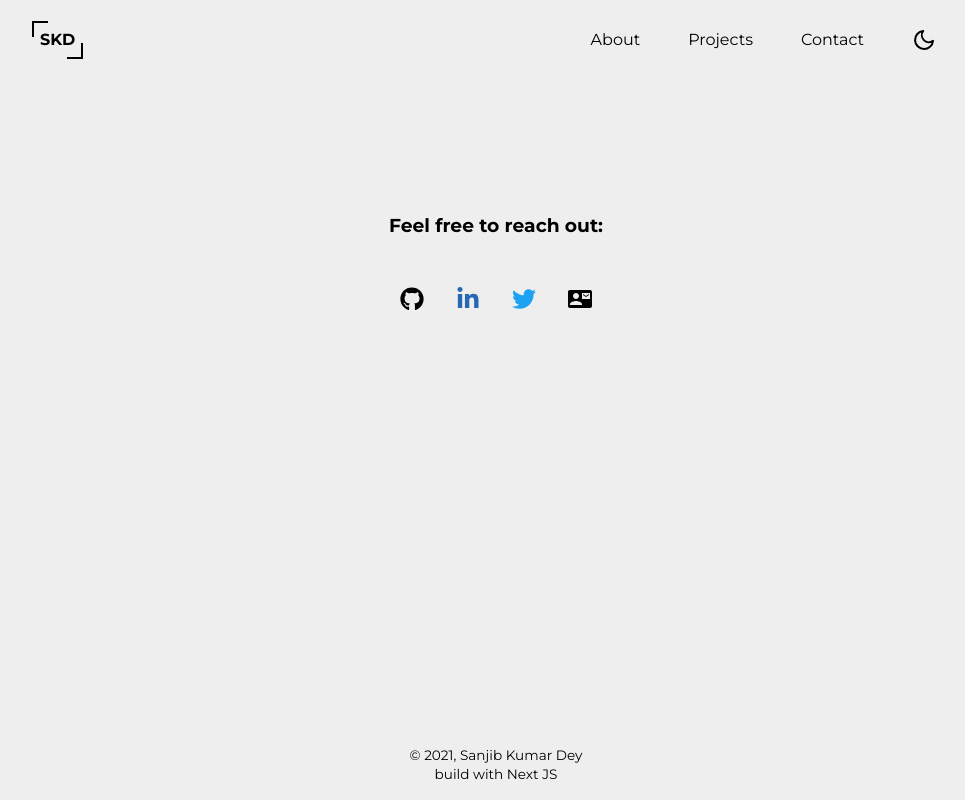
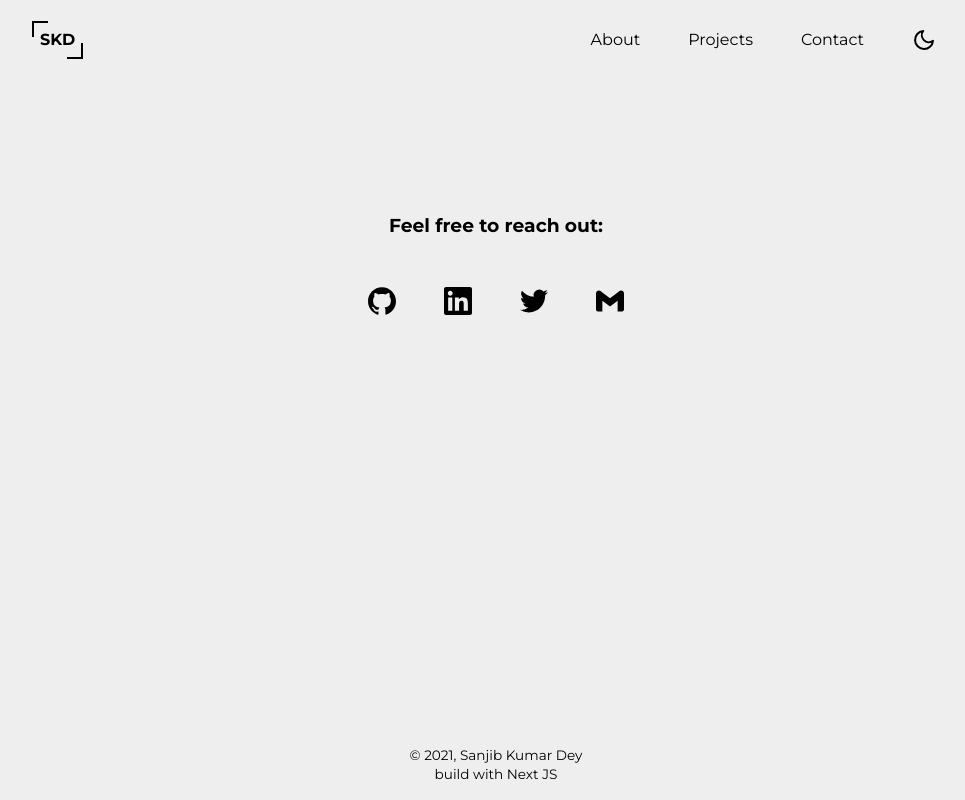
Before and after one commit to sanjibdey104/portfolio-v1, a Next.js app: page /contact in a window 1280 px wide. Shown: the whole page, without its empty margins (144-1109 px from the left). Built offline with nearby package versions, Linux system fonts and the light colour scheme.

Commit message:
Style: contact page link icons

```diff
--- a/components/Work.js
+++ b/components/Work.js
@@ -29,11 +29,11 @@ const WorkComponent = styled.section`
             font-weight: 500;
 
             &:hover {
-                color: #1976d2;
+                color: var(--accent-color);
             }
 
             &.active {
-                color: #1976d2;
+                color: var(--accent-color);
             }
         }
     }
--- a/pages/contact.js
+++ b/pages/contact.js
@@ -1,7 +1,5 @@
-import Image from 'next/image';
 import React from 'react';
-import { FaTwitter, FaLinkedinIn, FaGithub } from 'react-icons/fa';
-import { MdContactMail } from 'react-icons/md';
+import { SiLinkedin, SiGithub, SiTwitter, SiGmail } from "react-icons/si";
 import styled from 'styled-components';
 
 const ContactSection = styled.section`
@@ -18,12 +16,17 @@ const ContactSection = styled.section`
 
 const ContactPointList = styled.ul`
     display: flex;
-    gap: 2rem;
+    gap: 3rem;
     justify-content: space-around;
 
     svg {
-        width: 1.5rem;
-        height: 1.5rem;
+        width: 1.75rem;
+        height: 1.75rem;
+        transition: color 150ms ease-in-out;
+
+        &:hover {
+            color: var(--accent-color);
+        }
     }
 `
 
@@ -35,22 +38,22 @@ function contact() {
             <ContactPointList>
                 <li>
                     <a href="https://github.com/sanjibdey104" rel="noreferrer" target="_blank">
-                        <FaGithub className="github" />
+                        <SiGithub />
                     </a>
                 </li>
                 <li>
                     <a href="https://www.linkedin.com/in/sanjib-kumar-dey-359984130/" rel="noreferrer" target="_blank">
-                        <FaLinkedinIn color='#2867B2'/>
+                        <SiLinkedin />
                     </a>
                 </li>
                 <li>
                     <a href="https://twitter.com/Sanjib_104" rel="noreferrer" target="_blank">
-                        <FaTwitter color='#1DA1F2' />
+                        <SiTwitter />
                     </a>
                 </li>
                 <li>
                     <a className="mail" href="mailto:sanjibdey.dey4@gmail.com">
-                        <MdContactMail />
+                        <SiGmail />
                     </a>
                 </li>
             </ContactPointList>
--- a/styles/globalStyles.js
+++ b/styles/globalStyles.js
@@ -29,6 +29,8 @@ export const GlobalStyles = createGlobalStyle`
         inset 3px 3px 8px 0 hsla(0deg, 0%, 100%, 80%),
         inset -3px -3px 8px 0 rgba(24, 50, 95, 16%),
         1px 1px 5px 0 rgba(178, 0, 255, 10%);
+
+        --accent-color: #1976d2;
     }
 
     a, button, input {
```
